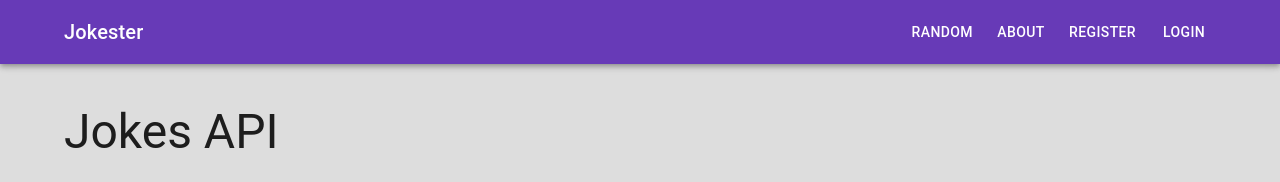
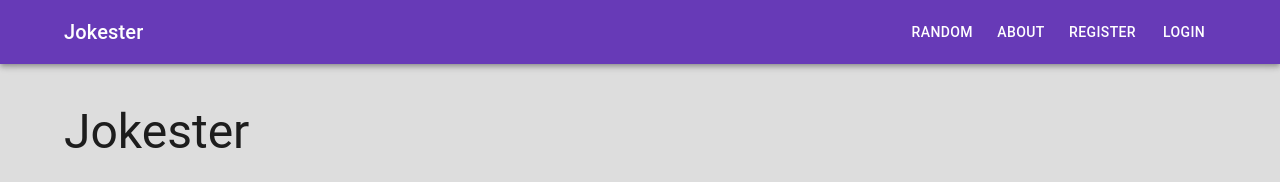
Before and after one commit to farnswj1/Jokester, a React (Vite) app in the folder frontend/: page / in a window 1280 px wide. Shown: the top 182 px of the page. Built offline with nearby package versions, Linux system fonts and the light colour scheme; no server answers.

Commit message:
title typo

```diff
--- a/frontend/src/pages/HomePage/HomePage.tsx
+++ b/frontend/src/pages/HomePage/HomePage.tsx
@@ -61,7 +61,7 @@ const HomePage: FC = () => {
     <Container>
       <Stack spacing={3}>
         <HeaderTypography>
-          Jokes API
+          Jokester
         </HeaderTypography>
         <SearchJokeForm onSubmit={handleSearchSubmit} />
         {
```
